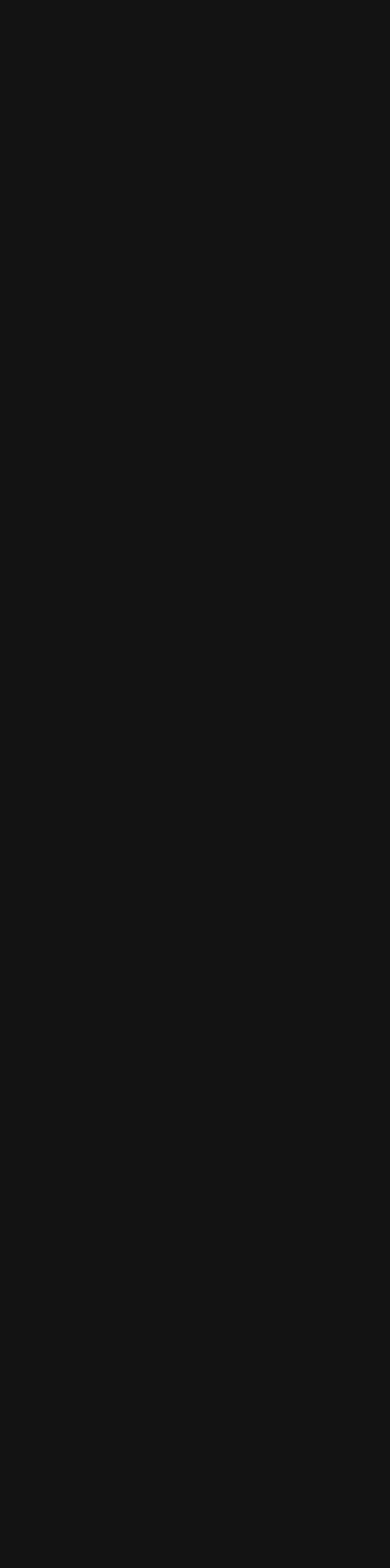
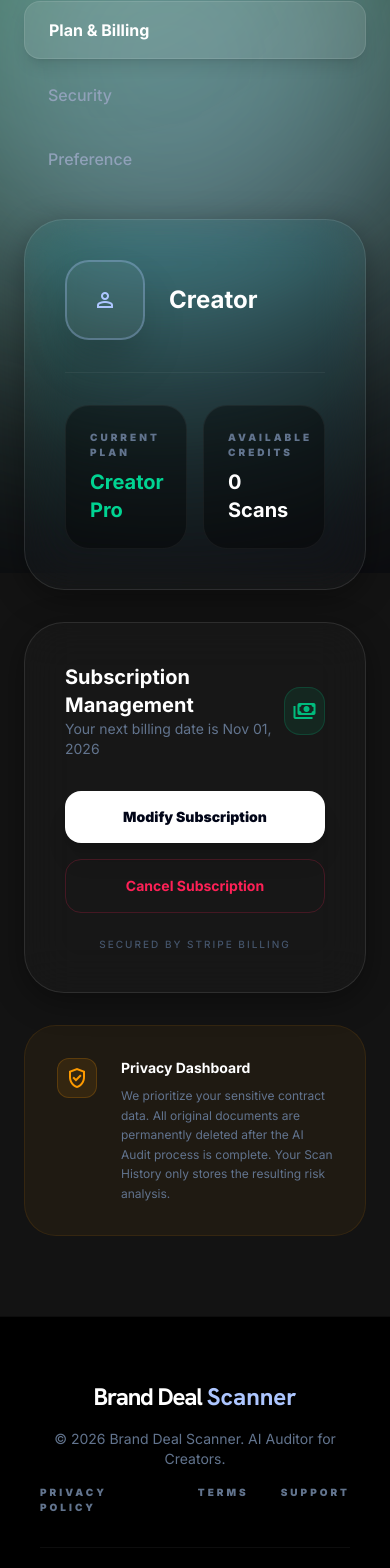
Before and after one commit to kjh311/brand-deal-scanner, a Next.js app: page /settings in a window 390 px wide. Shown: the part 271-1839 px from the top of the page. Before the commit the page ends 844 px from the top, so only its background shows below. Built offline with nearby package versions, Linux system fonts and the light colour scheme; no server answers.

Commit message:
setting page

```diff
--- a/src/app/settings/page.tsx
+++ b/src/app/settings/page.tsx
@@ -1 +1,154 @@
-export default function Page() { return null }
+'use client'
+
+import React, { useState, useEffect } from 'react'
+import { Navbar } from '@/components/layout/Navbar'
+import { Footer } from '@/components/layout/Footer'
+import { createClient } from '@/lib/supabase/client'
+
+export default function SettingsPage() {
+  const [user, setUser] = useState<any>(null)
+  const [loading, setLoading] = useState(true)
+  const [credits, setCredits] = useState<number>(0)
+
+  useEffect(() => {
+    const supabase = createClient()
+    const getData = async () => {
+      const { data: { user } } = await supabase.auth.getUser()
+      setUser(user)
+      if (user) {
+        const { data: profile } = await supabase.from('profiles').select('*').eq('id', user.id).single()
+        if (profile) setCredits(profile.credits)
+      }
+      setLoading(false)
+    }
+    getData()
+  }, [])
+
+  const handleCancelSubscription = () => {
+    if (confirm('Are you sure you want to cancel your Creator Pro subscription? You will lose access to unlimited scans at the end of your current billing cycle.')) {
+      alert('Subscription cancellation request sent. Our team will process this shortly.')
+    }
+  }
+
+  const handleUpdatePlan = () => {
+    alert('Plan management portal coming soon. For now, please contact support for upgrades.')
+  }
+
+  return (
+    <div className="min-h-screen flex flex-col bg-transparent text-slate-200">
+      {/* Dynamic Background */}
+      <div className="fixed inset-0 -z-10 overflow-hidden pointer-events-none">
+        <div className="absolute inset-0 bg-[#0a0a0f]/60" />
+        <div className="absolute -top-1/4 -right-1/4 w-[750px] h-[750px] rounded-full bg-secondary/50 blur-[150px]" />
+        <div className="absolute bottom-1/4 -left-1/3 w-[600px] h-[600px] rounded-full bg-primary/45 blur-[130px]" />
+      </div>
+
+      <Navbar />
+
+      <main className="flex-1 pt-32 pb-20 px-6 md:px-10 max-w-[1000px] mx-auto w-full">
+        <div className="space-y-12">
+
+          <header className="space-y-2">
+            <h1 className="font-headline text-4xl font-black tracking-tight text-white mb-2">Account Settings</h1>
+            <p className="text-slate-500">Manage your subscription, profile preferences, and credit balance.</p>
+          </header>
+
+          <div className="grid grid-cols-1 md:grid-cols-3 gap-8">
+            {/* Sidebar Controls */}
+            <nav className="space-y-2">
+              <button className="w-full text-left px-6 py-4 rounded-2xl bg-white/10 text-white font-bold border border-white/10 shadow-lg transition-all">
+                Plan & Billing
+              </button>
+              <button className="w-full text-left px-6 py-4 rounded-2xl hover:bg-white/5 text-slate-400 font-medium transition-all">
+                Security
+              </button>
+              <button className="w-full text-left px-6 py-4 rounded-2xl hover:bg-white/5 text-slate-400 font-medium transition-all">
+                Preference
+              </button>
+            </nav>
+
+            <div className="md:col-span-2 space-y-8">
+
+              {/* Profile Card */}
+              <section className="glass-panel border border-white/10 rounded-[2.5rem] p-10 bg-white/[0.02] space-y-8">
+                <div className="flex items-center gap-6 pb-8 border-b border-white/5">
+                   <div className="w-20 h-20 rounded-3xl border-2 border-primary/30 flex items-center justify-center overflow-hidden bg-white/5 shadow-2xl">
+                      {user?.user_metadata?.avatar_url ? (
+                        <img src={user.user_metadata.avatar_url} alt="Profile" className="w-full h-full object-cover" />
+                      ) : (
+                        <span className="material-symbols-outlined text-primary text-4xl">person</span>
+                      )}
+                   </div>
+                   <div>
+                      <h2 className="text-2xl font-bold text-white">{user?.user_metadata?.full_name || 'Creator'}</h2>
+                      <p className="text-slate-500 text-sm">{user?.email}</p>
+                   </div>
+                </div>
+
+                <div className="grid grid-cols-2 gap-4">
+                   <div className="p-6 rounded-3xl bg-black/40 border border-white/5">
+                      <p className="text-[10px] font-black uppercase tracking-[3px] text-slate-500 mb-2">Current Plan</p>
+                      <p className="text-xl font-bold text-emerald-400">Creator Pro</p>
+                   </div>
+                   <div className="p-6 rounded-3xl bg-black/40 border border-white/5">
+                      <p className="text-[10px] font-black uppercase tracking-[3px] text-slate-500 mb-2">Available Credits</p>
+                      <p className="text-xl font-bold text-white">{credits} Scans</p>
+                   </div>
+                </div>
+              </section>
+
+              {/* Billing Management */}
+              <section className="glass-panel border border-white/10 rounded-[2.5rem] p-10 bg-white/[0.02]">
+                 <div className="flex items-center justify-between mb-8">
+                    <div>
+                      <h3 className="text-xl font-bold text-white">Subscription Management</h3>
+                      <p className="text-sm text-slate-500">Your next billing date is Nov 01, 2026</p>
+                    </div>
+                    <div className="w-12 h-12 rounded-2xl bg-emerald-500/10 flex items-center justify-center border border-emerald-500/20">
+                       <span className="material-symbols-outlined text-emerald-500">payments</span>
+                    </div>
+                 </div>
+
+                 <div className="space-y-4">
+                    <button
+                      onClick={handleUpdatePlan}
+                      className="w-full py-4 rounded-2xl bg-white text-slate-950 font-black text-sm hover:scale-[1.01] transition-transform shadow-xl"
+                    >
+                      Modify Subscription
+                    </button>
+                    <button
+                      onClick={handleCancelSubscription}
+                      className="w-full py-4 rounded-2xl border border-rose-500/20 text-rose-500 font-bold text-sm hover:bg-rose-500/5 transition-all"
+                    >
+                      Cancel Subscription
+                    </button>
+                 </div>
+
+                 <p className="mt-6 text-center text-[10px] text-slate-600 font-medium uppercase tracking-[2px]">
+                   Secured by Stripe Billing
+                 </p>
+              </section>
+
+              {/* Data Transparency */}
+              <section className="p-8 rounded-[2rem] bg-amber-500/5 border border-amber-500/10 flex gap-6 items-start">
+                  <div className="w-10 h-10 rounded-xl bg-amber-500/10 flex items-center justify-center shrink-0 border border-amber-500/20">
+                     <span className="material-symbols-outlined text-amber-500">verified_user</span>
+                  </div>
+                  <div className="space-y-2">
+                    <h4 className="font-bold text-white text-sm">Privacy Dashboard</h4>
+                    <p className="text-xs text-slate-500 leading-relaxed">
+                      We prioritize your sensitive contract data. All original documents are permanently deleted
+                      after the AI Audit process is complete. Your Scan History only stores the resulting risk analysis.
+                    </p>
+                  </div>
+              </section>
+
+            </div>
+          </div>
+        </div>
+      </main>
+
+      <Footer />
+    </div>
+  )
+}
--- a/src/components/layout/Footer.tsx
+++ b/src/components/layout/Footer.tsx
@@ -1,97 +1,39 @@
 'use client'
 
-import { useEffect, useRef } from 'react'
-import Link from 'next/link'
-import gsap from 'gsap'
-import { ScrollTrigger } from 'gsap/ScrollTrigger'
+import React, { useEffect, useRef } from 'react'
 
-interface FooterProps {
-  showCTA?: boolean;
-}
-
-export function Footer({ showCTA = true }: FooterProps) {
-  const ctaRef = useRef<HTMLElement>(null)
+export function Footer() {
   const footerRef = useRef<HTMLElement>(null)
 
-  useEffect(() => {
-    gsap.registerPlugin(ScrollTrigger)
-
-    const elements = [ctaRef.current, footerRef.current]
-    const ctx = gsap.context(() => {
-      elements.forEach((el) => {
-        if (!el) return
-        gsap.from(el, {
-          scrollTrigger: {
-            trigger: el,
-            start: "top 90%",
-            once: true
-          },
-          opacity: 0,
-          y: 50,
-          duration: 1.2,
-          ease: "power3.out"
-        })
-      })
-    })
-
-    return () => ctx.revert()
-  }, [])
-
   return (
-    <>
-      {/* Final CTA */}
-      {showCTA && (
-        <section ref={ctaRef} className="relative py-32 px-10 overflow-hidden" id="final-cta">
-          <div className="max-w-[800px] mx-auto text-center relative z-10">
-            <h2 className="font-headline text-4xl text-on-surface leading-tight font-semibold tracking-[-0.02em]">
-              Ready to Scan Your Next Deal?
-            </h2>
-            <p className="text-lg text-on-surface-variant mt-6 mb-10">
-              Stop guessing. Protect your earnings and your rights with the industry's most advanced AI brand deal scanner.
-            </p>
-            <div className="flex flex-col sm:flex-row justify-center gap-4">
-              <Link href="/plans" className="shimmer-btn px-10 py-5 rounded-full bg-secondary text-on-secondary font-bold text-lg hover:brightness-110 shadow-2xl cursor-pointer">
-                Start Your First Audit
-              </Link>
-              <button className="px-10 py-5 rounded-full glass-card border-white/20 font-bold hover:bg-white/5 transition-colors">
-                Watch Video Demo
-              </button>
-            </div>
-          </div>
-          <div className="absolute inset-0 z-0">
-            <div className="absolute top-1/2 left-1/2 -translate-x-1/2 -translate-y-1/2 w-[150%] h-[150%] bg-[radial-gradient(circle_at_center,rgba(0,122,255,0.08)_0%,transparent_70%)]"></div>
-          </div>
-        </section>
-      )}
-
-      {/* Main Footer */}
-      <footer ref={footerRef} className="w-full py-16 border-t border-outline-variant bg-black" id="main-footer">
+    <footer ref={footerRef} className="w-full py-16 border-t border-white/5 bg-black" id="main-footer">
       <div className="max-w-[1280px] mx-auto px-10">
         <div className="flex flex-col md:flex-row justify-between items-center gap-4">
-            <div className="font-headline text-2xl font-bold text-on-surface">Brand Deal Scanner</div>
-            <p className="text-sm text-on-surface-variant text-center md:text-left">
-              © 2024 Brand Deal Scanner. Legal-Grade Security for Creators.
+          <div className="font-headline text-2xl font-bold text-white tracking-tighter">
+            Brand Deal <span className="text-primary font-bold tracking-normal">Scanner</span>
+          </div>
+          <p className="text-sm text-slate-500 text-center md:text-left">
+            © 2026 Brand Deal Scanner. AI Auditor for Creators.
           </p>
           <div className="flex gap-8">
-              <a href="#" className="text-xs font-mono uppercase tracking-wider text-on-surface-variant hover:text-on-surface transition-colors duration-200">
+            <a href="#" className="text-[10px] font-black uppercase tracking-[3px] text-slate-500 hover:text-white transition-colors duration-200">
               Privacy Policy
             </a>
-              <a href="#" className="text-xs font-mono uppercase tracking-wider text-on-surface-variant hover:text-on-surface transition-colors duration-200">
-                Terms of Service
+            <a href="#" className="text-[10px] font-black uppercase tracking-[3px] text-slate-500 hover:text-white transition-colors duration-200">
+              Terms
             </a>
-              <a href="#" className="text-xs font-mono uppercase tracking-wider text-on-surface-variant hover:text-on-surface transition-colors duration-200">
-                Contact
+            <a href="#" className="text-[10px] font-black uppercase tracking-[3px] text-slate-500 hover:text-white transition-colors duration-200">
+              Support
             </a>
           </div>
         </div>
 
-          <div className="mt-8 pt-6 border-t border-white/10 text-center">
-            <p className="text-[10px] text-on-surface-variant/70 max-w-[700px] mx-auto">
+        <div className="mt-8 pt-6 border-t border-white/5 text-center">
+          <p className="text-[10px] text-slate-600 font-medium max-w-[700px] mx-auto uppercase tracking-[1px]">
             LEGAL DISCLAIMER: Brand Deal Scanner is an AI analysis tool and does not provide legal advice.
           </p>
         </div>
       </div>
     </footer>
-    </>
   )
 }
```
Lines whose indentation alone changed are shown as unchanged.
